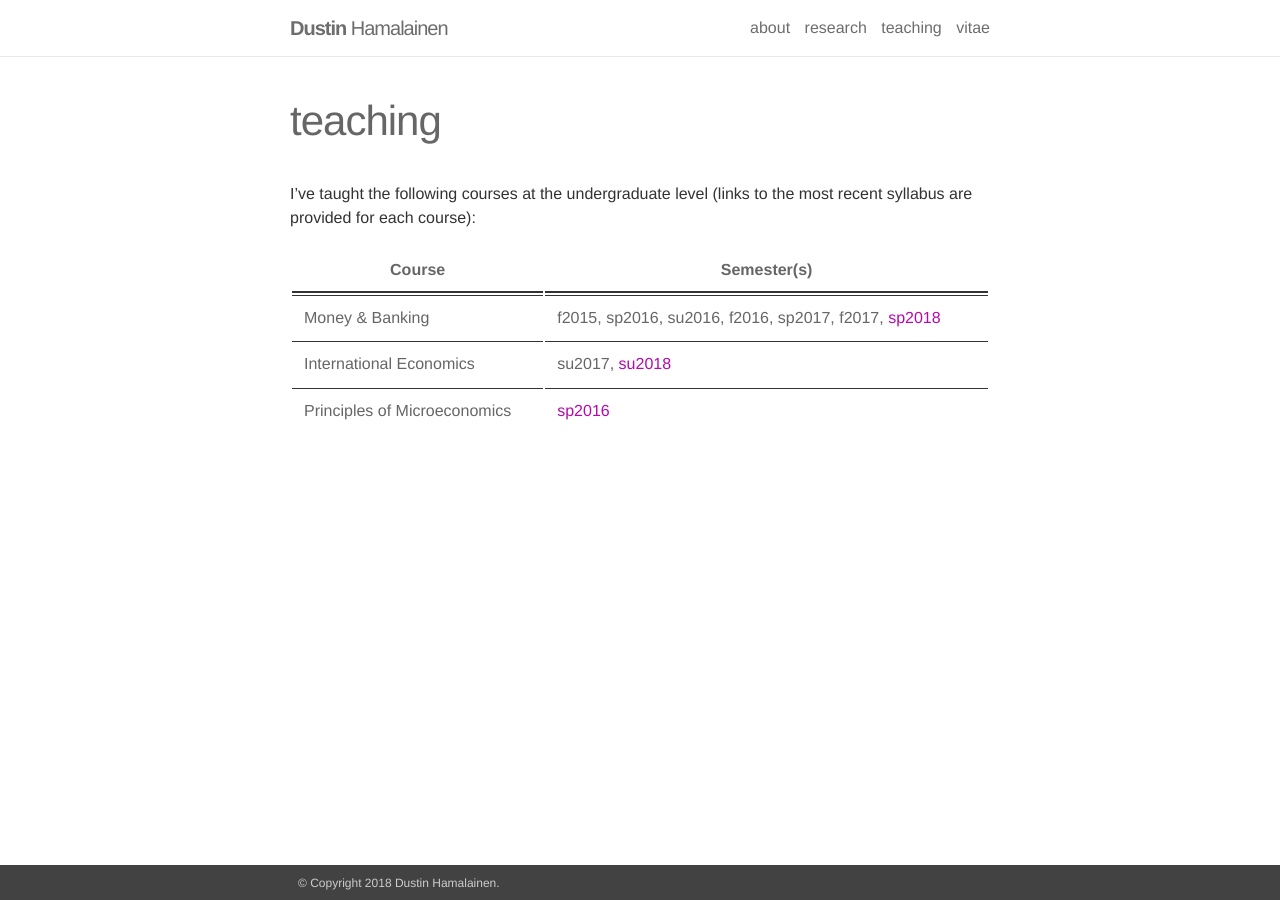
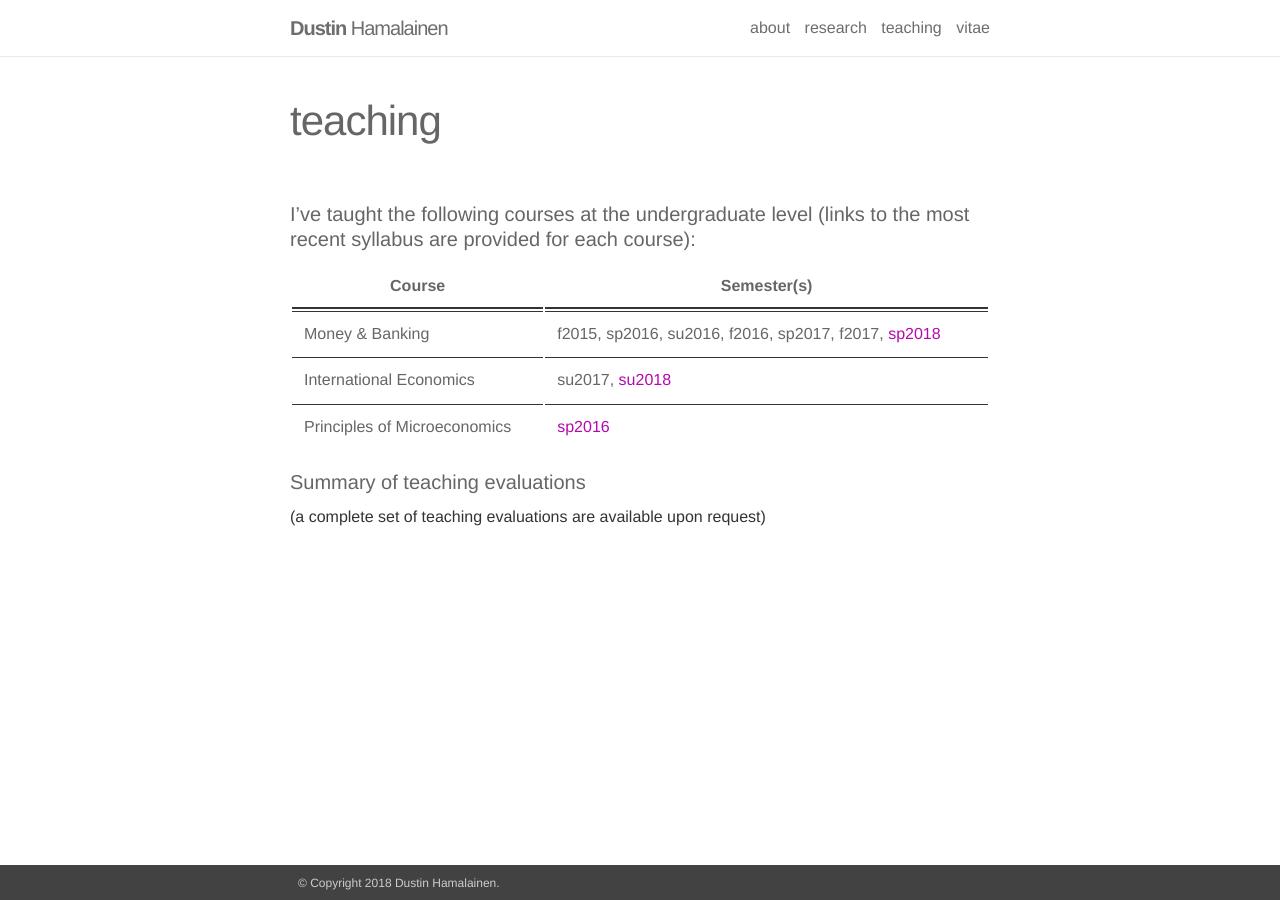
Before and after one commit to dustinhh/dustinhh.github.io, a Jekyll site: the page built from _pages/teaching.md, in a window 1280 px wide. Built offline with Jekyll 4.4.1, drawn with Linux system fonts in a browser that asks for light colours.

Commit message:
Update teaching.md

```diff
--- a/_pages/teaching.md
+++ b/_pages/teaching.md
@@ -5,10 +5,13 @@ title: teaching
 description:
 ---
 
-I've taught the following courses at the undergraduate level (links to the most recent syllabus are provided for each course):
+#### I've taught the following courses at the undergraduate level (links to the most recent syllabus are provided for each course):
 
  Course                        | Semester(s)
 -------------------------------|-----------------------------------------------------
  Money & Banking               | f2015, sp2016, su2016, f2016, sp2017, f2017, [sp2018](https://drive.google.com/open?id=1-KsqTI43-Aj7o74THp9516iQazxGA0Fp)
  International Economics       | su2017, [su2018](https://drive.google.com/open?id=19bNOvuJUcOuJfaMDThSlAZXRHv24Qy5o)
  Principles of Microeconomics | [sp2016](https://drive.google.com/open?id=1djcMuDbCogYAHh9QyxppcZCMu40k0WLL)
+
+#### Summary of teaching evaluations
+(a complete set of teaching evaluations are available upon request)
```
